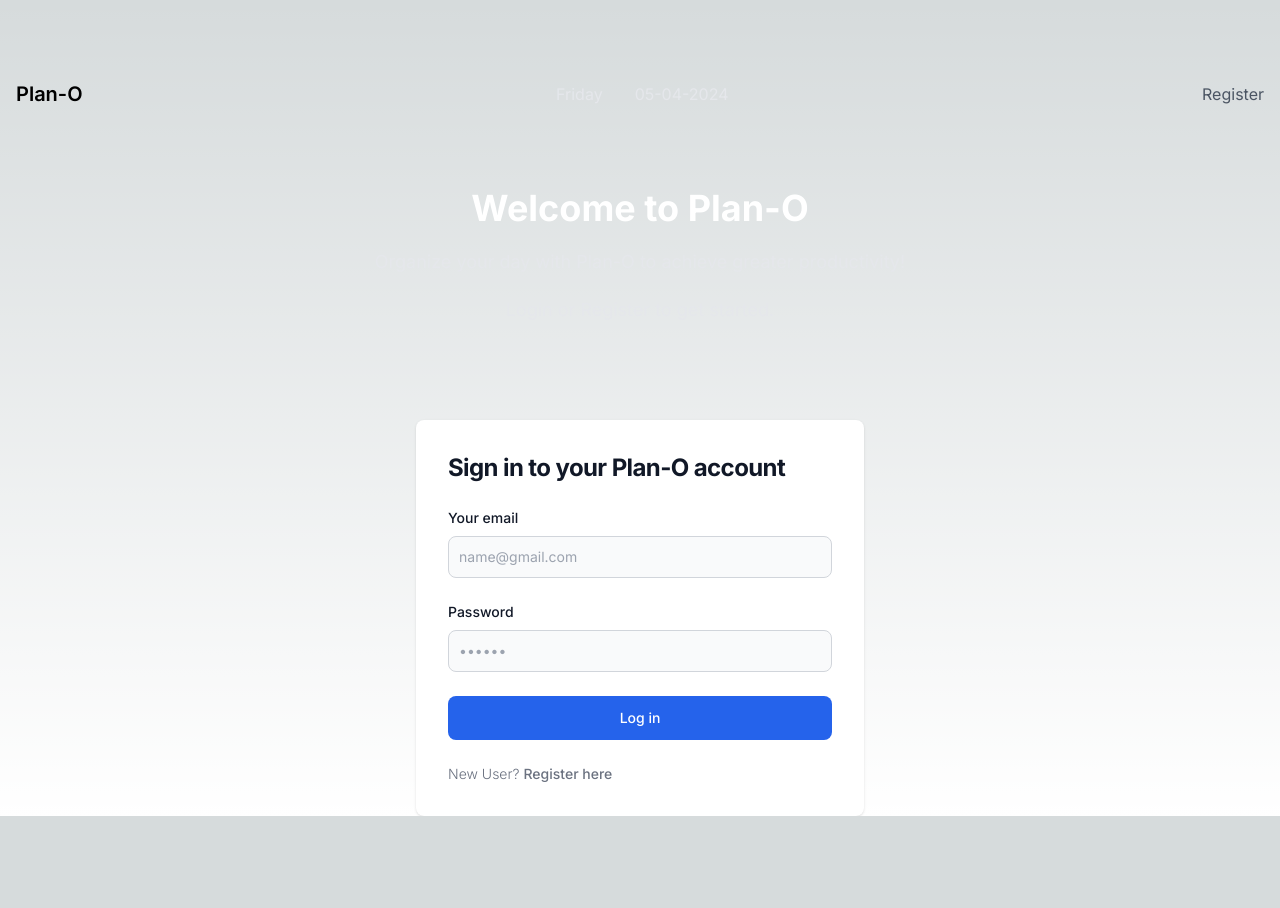
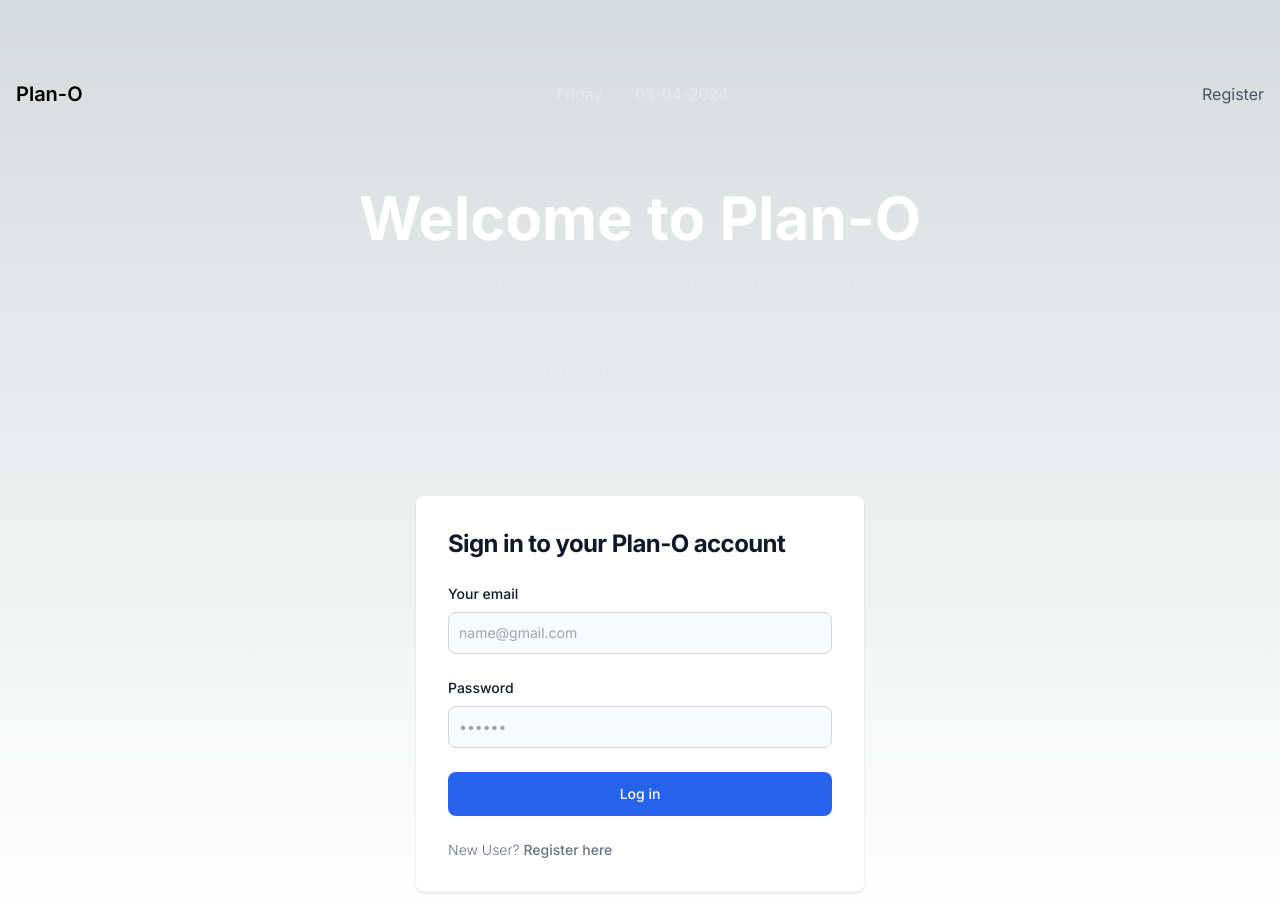
Before and after one commit to PRAMOMDHUGARGOL/redux-todo-client, a Next.js app: page / in a window 1280 px wide. Before the commit the page ends 816 px from the top, so only its background shows below. Built offline with nearby package versions, Linux system fonts and the light colour scheme; no server answers.

Commit message:
develop:Day to day todo structure bug fix

```diff
--- a/app/(routes)/signup/page.js
+++ b/app/(routes)/signup/page.js
@@ -105,7 +105,7 @@ const SignupPage = () => {
         <div className="flex flex-col items-center justify-center px-6 mx-auto p-4">
           <div className="w-full bg-white rounded-lg shadow dark:border md:mt-0 sm:max-w-md xl:p-0 dark:bg-gray-800 dark:border-gray-700">
             <div className="p-6 space-y-4 md:space-y-6 sm:p-8">
-              <h1 className="text-xl font-bold leading-tight tracking-tight text-gray-900 md:text-2xl dark:text-white">
+              <h1 className="text-md font-bold leading-tight tracking-tight text-gray-900 md:text-2xl dark:text-white">
                 Create your Plan-O account
               </h1>
               <div className="space-y-4 md:space-y-6">
--- a/app/components/Login.js
+++ b/app/components/Login.js
@@ -26,21 +26,22 @@ const Login = () => {
     <>
       {/* <Navbar /> */}
       <div className="max-w-7xl mx-auto px-4">
-        <div className="text-center">
-          <h1 className="text-4xl font-bold text-white mb-5">
+        <div className="text-center sm:max-w-md md:max-w-lg lg:max-w-xl xl:max-w-2xl mx-auto px-4">
+          <h1 className="text-3xl lg:text-5xl xl:text-6xl font-bold text-white mb-5">
             Welcome to Plan-O
           </h1>
-          <p className="text-lg text-gray-200 mb-5">
+          <p className="text-lg lg:text-xl xl:text-2xl text-gray-200 mb-5">
             Organize your day with Plan-O to achieve greater productivity!
           </p>
-          <p className="text-lg text-gray-200 mb-5">
+          <p className="text-lg lg:text-xl xl:text-2xl text-gray-200 mb-5">
             Login or Register to get started.
           </p>
         </div>
-        <div class="flex flex-col items-center justify-center px-6 mx-auto mt-0 sm:mt-24">
+
+        <div class="flex flex-col items-center justify-center px-6 mx-auto mt-0 sm:mt-24 p-4">
           <div class="w-full bg-white rounded-lg shadow dark:border md:mt-0 sm:max-w-md xl:p-0 dark:bg-gray-800 dark:border-gray-700">
             <div class="p-6 space-y-4 md:space-y-6 sm:p-8">
-              <h1 class="text-xl font-bold leading-tight tracking-tight text-gray-900 md:text-2xl dark:text-white">
+              <h1 class="text-md font-bold leading-tight tracking-tight text-gray-900 md:text-2xl dark:text-white">
                 Sign in to your Plan-O account
               </h1>
               <div class="space-y-4 md:space-y-6">
```
